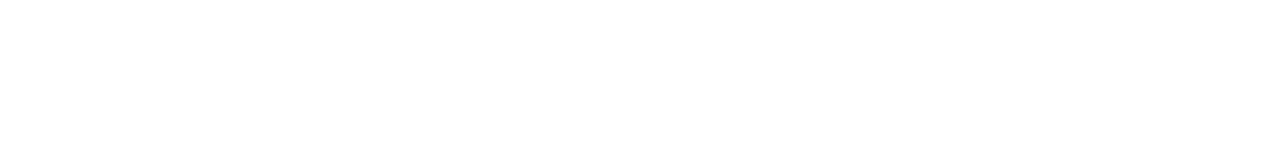
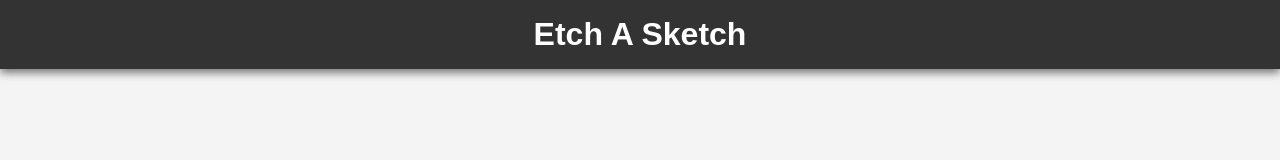
Before and after one commit to karolistech/etch-a-sketch, a website built with Vite: page index.html in a window 1280 px wide. Built offline with nearby package versions, Linux system fonts and the light colour scheme.

Commit message:
feat: add header section

```diff
--- a/index.html
+++ b/index.html
@@ -9,5 +9,8 @@
     <script type="module" src="/src/main.ts"></script>
   </head>
   <body>
+    <header class="header">
+      <h1 class="header__title">Etch A Sketch</h1>
+    </header>
   </body>
 </html>
--- a/src/style.css
+++ b/src/style.css
@@ -3,3 +3,19 @@
   margin: 0;
   padding: 0;
 }
+
+body {
+  background-color: #f4f4f4;
+  font-family: sans-serif;
+}
+
+.header {
+  padding-block: 1rem;
+  background-color: #333;
+  box-shadow: 0 4px 8px rgba(0, 0, 0, 0.5);
+}
+
+.header__title {
+  text-align: center;
+  color: #fff;
+}
```
